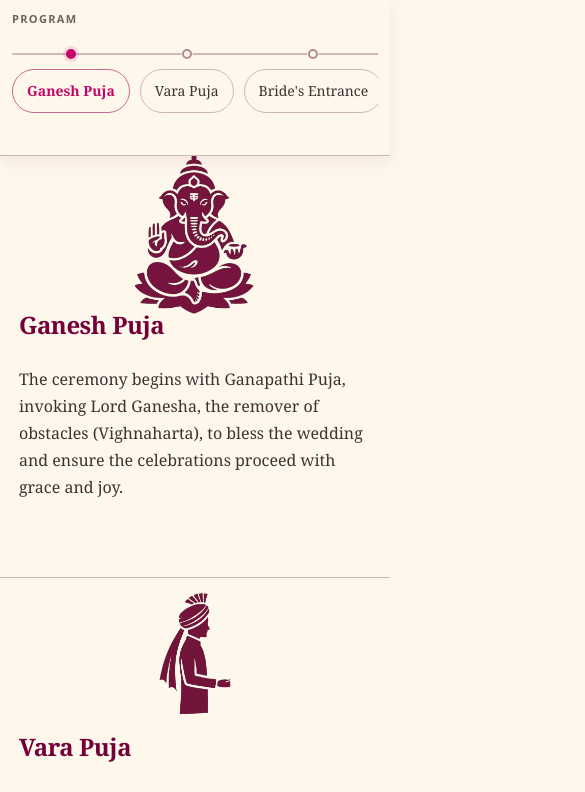
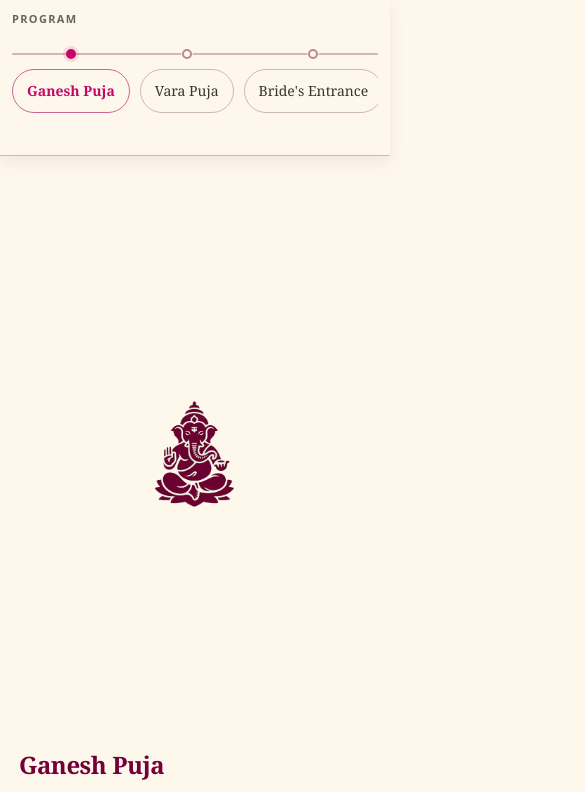
Before and after one commit to AmoghArdhapurkar/wedding-program, a React (Vite) app: page / in a window 390 px wide. Shown: the top 792 px of the page, 585 px wide, since content can reach past the window. Built offline with nearby package versions, Linux system fonts and the light colour scheme.

Commit message:
Image fixes

```diff
--- a/src/App.css
+++ b/src/App.css
@@ -183,11 +183,11 @@
 }
 
 .event-section__icon {
-  width: 120px;
-  height: 120px;
+  width: calc(120px * var(--icon-scale, 1));
+  height: calc(120px * var(--icon-scale, 1));
   max-width: 100%;
   object-fit: contain;
-  opacity: 0.92;
+  opacity: 1;
 }
 
 .event-section__title {
@@ -461,8 +461,8 @@
   }
 
   .event-section__icon {
-    width: 88px;
-    height: 88px;
+    width: calc(88px * var(--icon-scale, 1));
+    height: calc(88px * var(--icon-scale, 1));
   }
 }
 
--- a/src/components/EventSection.jsx
+++ b/src/components/EventSection.jsx
@@ -11,6 +11,7 @@ import { resolveEventIcon } from '../data/resolveEventIcon.js'
  */
 export function EventSection({ event }) {
   const iconSrc = resolveEventIcon(event.icon)
+  const iconStyle = { '--icon-scale': event.iconScale ?? 1 }
 
   return (
     <section id={event.id} className="event-section" aria-labelledby={`${event.id}-heading`}>
@@ -42,7 +43,7 @@ export function EventSection({ event }) {
             alt=""
             width={120}
             height={120}
-            style={event.iconScale ? { transform: `scale(${event.iconScale})` } : undefined}
+            style={iconStyle}
             loading="lazy"
             decoding="async"
           />
```
